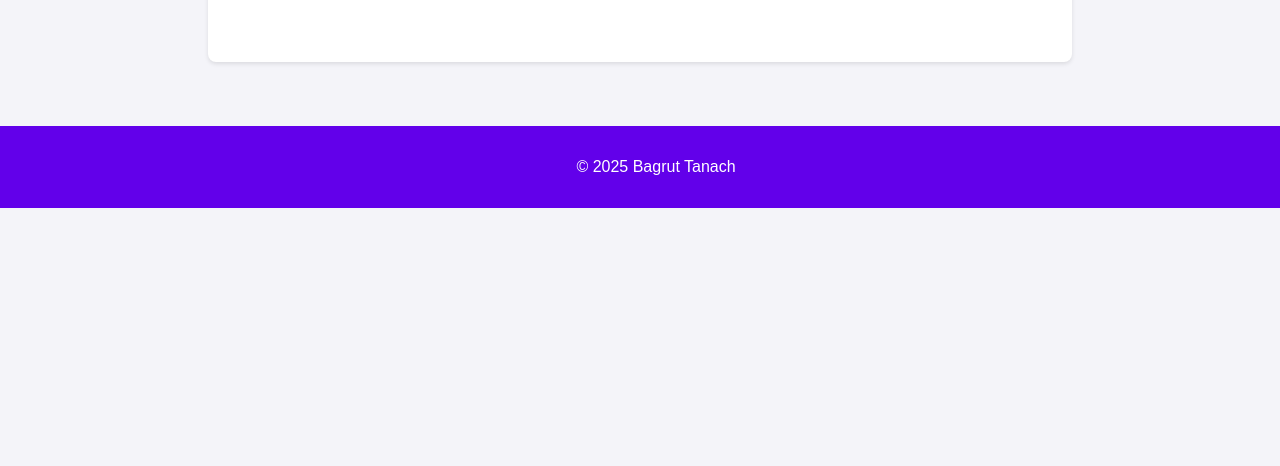
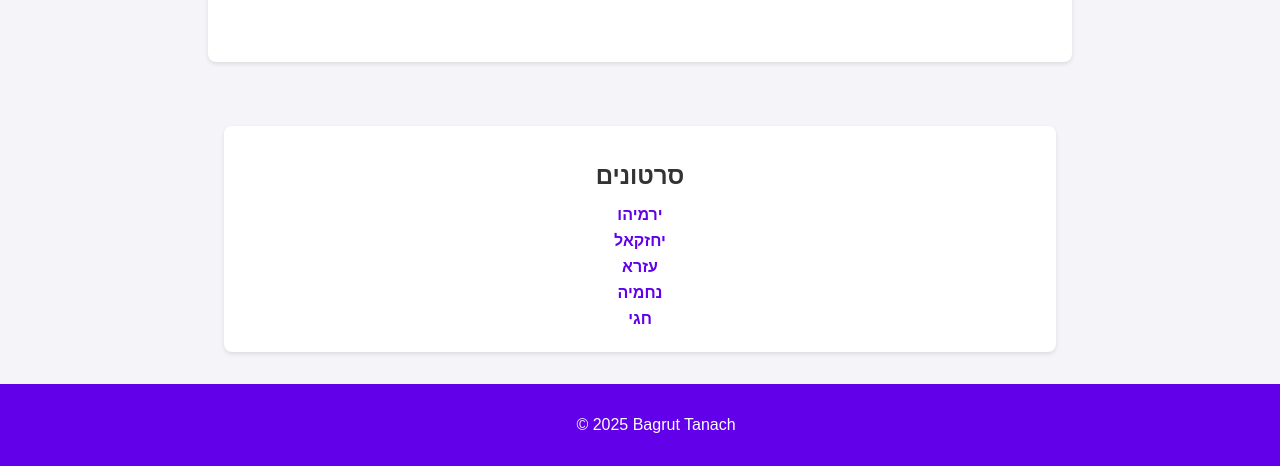
Before and after one commit to tanachBagrut/BagrutSite, a plain HTML site: page index.html in a window 1280 px wide. Shown: the part 1588-2054 px from the top of the page. Before the commit the page ends 1796 px from the top, so only its background shows below. Drawn offline with Linux system fonts and the light colour scheme.

Commit message:
Update index.html

```diff
--- a/index.html
+++ b/index.html
@@ -94,6 +94,31 @@
             height: 600px;
             border: none;
         }
+        .link-box {
+            max-width: 800px;
+            margin: 2rem auto;
+            padding: 1rem;
+            background: #fff;
+            border-radius: 8px;
+            box-shadow: 0 2px 4px rgba(0, 0, 0, 0.1);
+            text-align: center;
+        }
+        .link-box h2 {
+            text-align: center;
+            color: #333;
+            margin-bottom: 1rem;
+        }
+        .link-box a {
+            display: block;
+            text-decoration: none;
+            color: #6200ea;
+            font-weight: bold;
+            margin: 0.5rem 0;
+            transition: color 0.3s;
+        }
+        .link-box a:hover {
+            color: #3700b3;
+        }
     </style>
 </head>
 <body>
@@ -138,6 +163,14 @@
             <iframe src="books/formula.pdf" title="Formula PDF"></iframe>
         </div>
     </main>
+    <div class="link-box">
+        <h2>סרטונים</h2>
+        <a href="https://youtube.com/playlist?list=PLrGI0FtWpUBNMtZEsbFToFRJVyMXDWimK&si=qYx5aEhX3ogQDPW_" target="_blank">ירמיהו</a>
+        <a href="https://youtube.com/playlist?list=PLrGI0FtWpUBPq0S_5djYZumKwHJ5T_mJ3&si=z1iytTVxKgZClOAX" target="_blank">יחזקאל</a>
+        <a href="https://youtube.com/playlist?list=PLrGI0FtWpUBOgK-a365PaBu4dceuGA6wP&si=FAnXK4K-ehWKIrO2" target="_blank">עזרא</a>
+        <a href="https://youtube.com/playlist?list=PL2aTGZ6XbFTOe4w3fHHBTj9hq3l-pagB4&si=q7zTUoAs8rgUK5Tt" target="_blank">נחמיה</a>
+        <a href="https://youtube.com/playlist?list=PLrGI0FtWpUBPTNu1FDrW9JukVZL08Og07&si=5tt4WfgdGrK3TEjp" target="_blank">חגי</a>
+    </div>
     <footer>
         <p>&copy; 2025 Bagrut Tanach</p>
     </footer>
```
